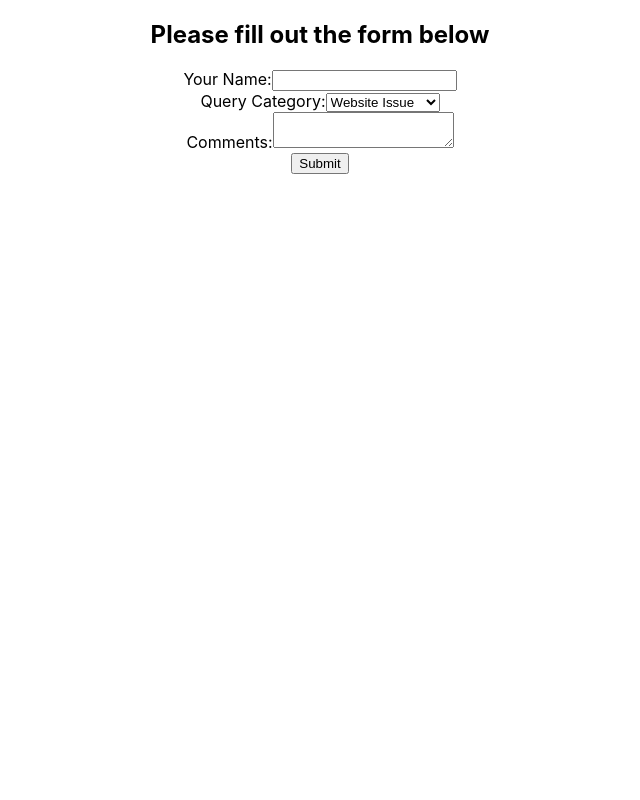
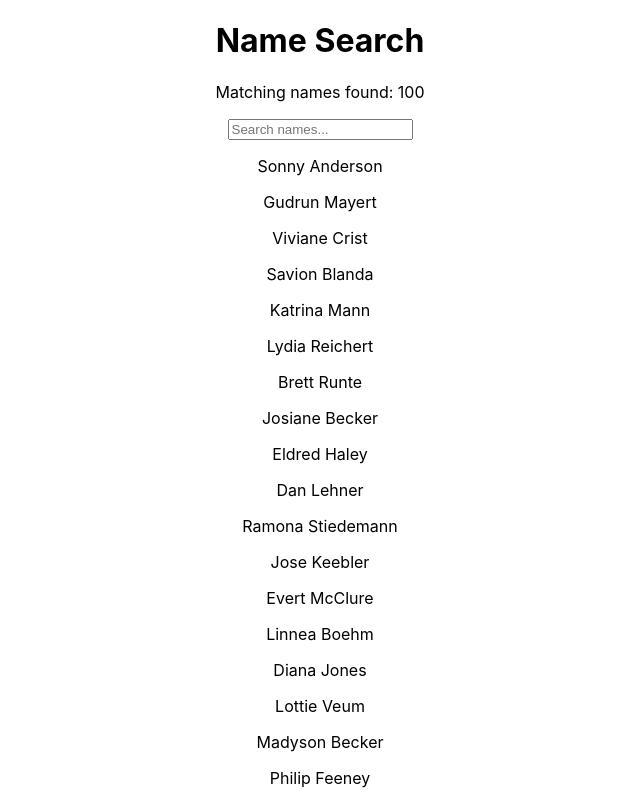
Before and after one commit to CarlG96/gitpod-react, a React (Create React App) app in the folder my-app/: page / in a window 1280 px wide. Shown: the top 800 px of the page, without its empty margins (320-960 px from the left). Built offline with nearby package versions, Linux system fonts and the light colour scheme.

Commit message:
added search bar feature

```diff
--- a/my-app/src/App.js
+++ b/my-app/src/App.js
@@ -18,6 +18,7 @@ import LifeCycleCDUChild from './components/LifeCycleCDUChild';
 import LifeCycleCWU from './components/LifeCycleCWU';
 import ControlledForm from './components/ControlledForm';
 import UnControlledForm from './components/UncontrolledForm';
+import SearchBar from './components/SearchBar';
 
 
 function App() {
@@ -37,7 +38,8 @@ function App() {
       {/* <LifeCycleCDU /> */}
       {/* <LifeCycleCWU /> */}
       {/* <ControlledForm /> */}
-      <UnControlledForm />
+      {/* <UnControlledForm /> */}
+      <SearchBar />
     </div>
   );
 }
--- /dev/null
+++ b/my-app/src/components/SearchBar.js
@@ -0,0 +1,42 @@
+import React, { Component } from 'react'
+import names from '../name'
+import importedNames from '../name'
+
+export class SearchBar extends Component {
+    constructor(props) {
+      super(props)
+
+      this.state = {
+         names: importedNames
+      }
+    }
+
+    handleChange = (event) => {
+        const inputText = event.target.value.toLowerCase();
+        const filteredNames = importedNames.filter(name => {
+            return name.toLowerCase().includes(inputText);
+        });
+        this.setState({
+            names: filteredNames
+        })
+    }
+
+    render() {
+        return (
+        <div>
+            <h1>Name Search</h1>
+            <p>Matching names found: {this.state.names.length}</p>
+            <form>
+                <input type="text" placeholder="Search names..." onChange={this.handleChange} />
+            </form>
+            <div style={{margin: 'auto'}}>
+                {this.state.names.map((name) => {
+                    return <p key={name}>{name}</p>
+                })}
+            </div>
+        </div>
+        )
+    }
+}
+
+export default SearchBar
--- /dev/null
+++ b/my-app/src/name.js
@@ -0,0 +1,103 @@
+const names = [
+    "Sonny Anderson",
+    "Gudrun Mayert",
+    "Viviane Crist",
+    "Savion Blanda",
+    "Katrina Mann",
+    "Lydia Reichert",
+    "Brett Runte",
+    "Josiane Becker",
+    "Eldred Haley",
+    "Dan Lehner",
+    "Ramona Stiedemann",
+    "Jose Keebler",
+    "Evert McClure",
+    "Linnea Boehm",
+    "Diana Jones",
+    "Lottie Veum",
+    "Madyson Becker",
+    "Philip Feeney",
+    "Kobe Kuhic",
+    "Jessica Wisoky",
+    "Kasey Auer",
+    "Arnoldo Sipes",
+    "Madisen Davis",
+    "Alex Swaniawski",
+    "Helene Jenkins",
+    "Leone Olson",
+    "Ola Lockman",
+    "Kaylie Mueller",
+    "Kitty Steuber",
+    "Ralph Mosciski",
+    "Zane Bradtke",
+    "Syble Torp",
+    "Luella Weimann",
+    "Rigoberto Dicki",
+    "Andre Gusikowski",
+    "Moshe Torphy",
+    "Rhoda Rosenbaum",
+    "Libby Spinka",
+    "Maeve Zieme",
+    "Sydney Gleichner",
+    "Jimmy Blick",
+    "Tara Casper",
+    "Cayla Upton",
+    "Keith Wyman",
+    "Derick Emmerich",
+    "Nia Waelchi",
+    "Armani Nienow",
+    "Keyon DuBuque",
+    "Keeley Doyle",
+    "Kristoffer Monahan",
+    "Brendon Orn",
+    "Brandy Romaguera",
+    "Lyda Hane",
+    "Lisandro Bauch",
+    "Oma Hirthe",
+    "Caleb Dicki",
+    "Sydney O'Kon",
+    "Missouri Greenholt",
+    "Kylie Green",
+    "Kiel Erdman",
+    "Anahi Balistreri",
+    "Rico Rippin",
+    "Ramiro Dach",
+    "Princess Bosco",
+    "Pink Stoltenberg",
+    "Adan Rau",
+    "Dessie Heller",
+    "Nyah Zulauf",
+    "Makayla Fisher",
+    "Neoma Stanton",
+    "Ebba Dooley",
+    "Rachel Denesik",
+    "Drew Crist",
+    "Wava Will",
+    "Loraine Macejkovic",
+    "Americo Mann",
+    "Jules Konopelski",
+    "Gloria Ankunding",
+    "Austin Wilderman",
+    "Sage Veum",
+    "Dorris Friesen",
+    "Wellington Klein",
+    "Asa Quitzon",
+    "Misty Schumm",
+    "Muhammad Bayer",
+    "Dante Ondricka",
+    "Lurline Kuvalis",
+    "Conner Herzog",
+    "Shanie Franecki",
+    "Lois Bednar",
+    "Carey Predovic",
+    "Adelbert Heidenreich",
+    "Romaine Jacobs",
+    "Jake Schuppe",
+    "Meta Parisian",
+    "Dillon Feest",
+    "Amanda O'Keefe",
+    "Kaitlyn O'Keefe",
+    "Earnest Jenkins",
+    "Reymundo Gleason"
+]
+export default names
```
